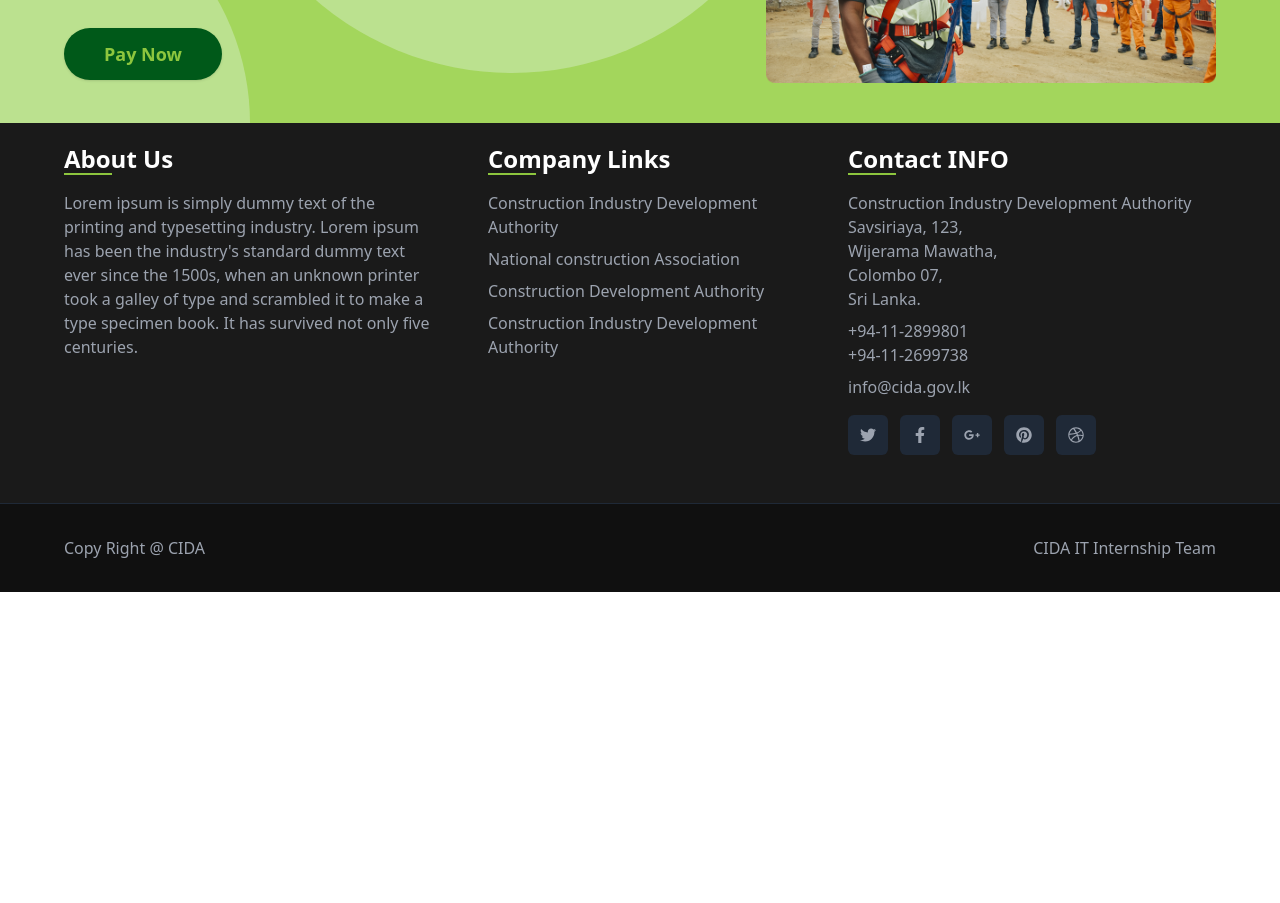
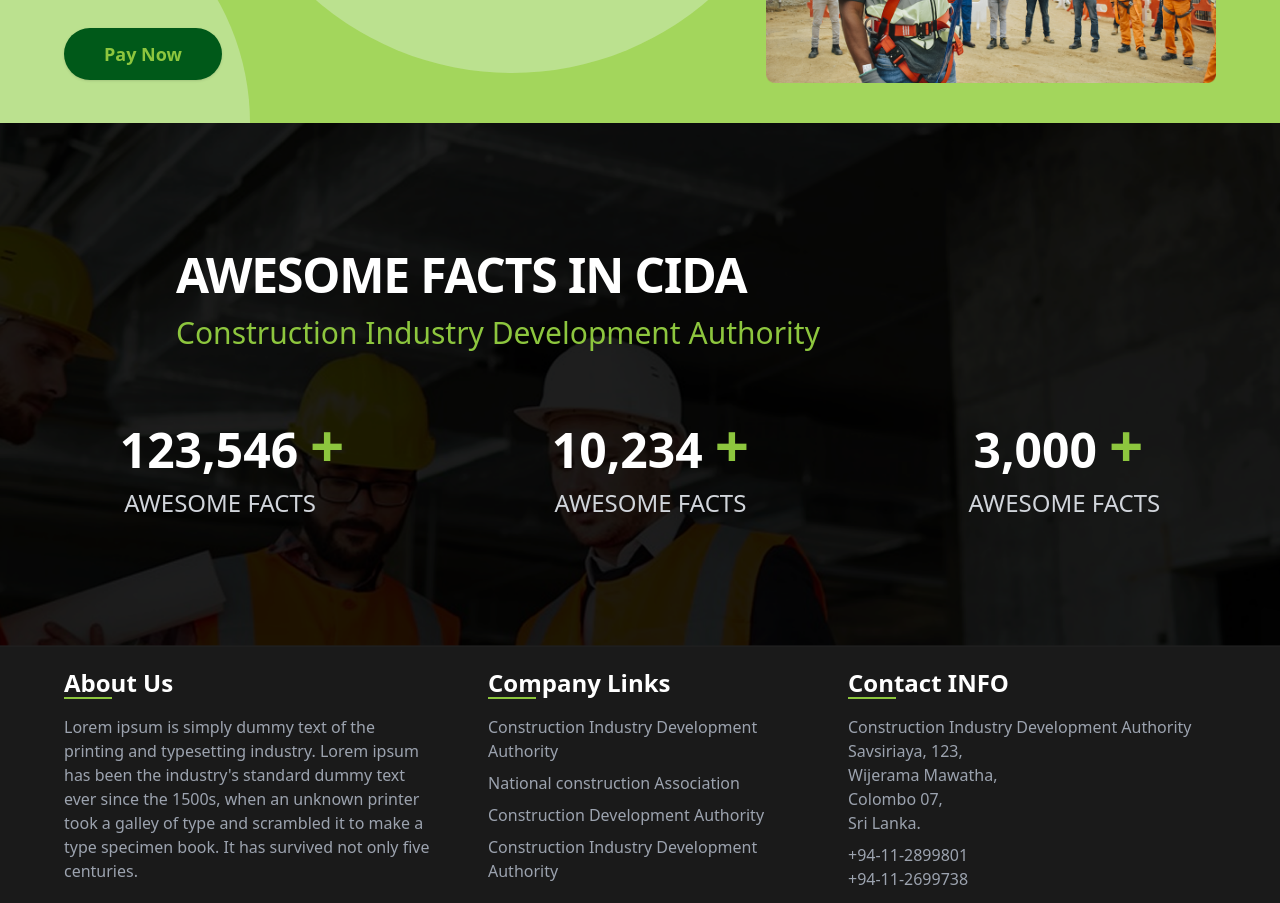
Before and after one commit to supunpramod/CIDA-New-Website, a React (Vite) app in the folder client/: page / in a window 1280 px wide. Shown: the part 4800-5703 px from the top of the page. Before the commit the page ends 5392 px from the top, so only its background shows below. Built offline with nearby package versions, Linux system fonts and the light colour scheme.

Commit message:
the cida facts section is over now

```diff
--- /dev/null
+++ b/client/src/Components/Home page/AwesomeStatsSection.jsx
@@ -0,0 +1,65 @@
+import React from 'react';
+import factsImg from '../../assets/facts.png';
+
+const AwesomeStatsSection = () => {
+  // Replace this with your actual background image URL or import the image.
+  // Example: import constructionImage from './assets/construction-bg.jpg';
+  // Then use: style={{ backgroundImage: `url(${constructionImage})` }}
+  const backgroundImage = factsImg;
+  return (
+    <section
+      className="relative bg-cover bg-center text-white py-16 md:py-24 lg:py-32 px-4"
+      style={{ backgroundImage: `url(${backgroundImage})` }}
+    >
+      {/* Dark overlay for better text readability */}
+      <div className="absolute inset-0 bg-black opacity-20 z-0"></div>
+
+      <div className="relative z-10 container mx-auto flex flex-col ">
+        {/* Main Title */}
+        <div className='ml-20 pl-20'>
+        <h1 className="text-4xl sm:text-4xl lg:text-5xl font-semibold text-left mb-4 tracking-tight">
+          AWESOME FACTS IN CIDA
+        </h1>
+
+        {/* Subtitle */}
+        <p className="text-xl sm:text-2xl lg:text-3xl text-[#8DC63E] text-left mb-16 font-popins">
+          Construction Industry Development Authority
+        </p>
+        </div>
+
+        {/* Stats Row */}
+        <div className="flex flex-col md:flex-row justify-around w-full">
+
+          {/* Stat 1 */}
+          <div className="flex flex-col items-center text-center mb-12 md:mb-0 px-4">
+            <div className="flex items-baseline">
+              <span className="text-5xl sm:text-6xl lg:text-5xl font-semibold mr-3">123,546</span>
+              <span className="text-4xl sm:text-5xl lg:text-6xl text-[#8DC63E] font-extrabold">+</span>
+            </div>
+            <p className="text-lg sm:text-xl lg:text-2xl text-gray-300 mt-3 mr-6">AWESOME FACTS</p>
+          </div>
+
+          {/* Stat 2 */}
+          <div className="flex flex-col items-center text-center mb-12 md:mb-0 px-4">
+            <div className="flex items-baseline">
+              <span className="text-5xl sm:text-6xl lg:text-5xl font-semibold mr-3">10,234</span>
+              <span className="text-4xl sm:text-5xl lg:text-6xl text-[#8DC63E] font-extrabold">+</span>
+            </div>
+            <p className="text-lg sm:text-xl lg:text-2xl text-gray-300 mt-3">AWESOME FACTS</p>
+          </div>
+
+          {/* Stat 3 */}
+          <div className="flex flex-col items-center text-center px-4">
+            <div className="flex items-baseline">
+              <span className="text-5xl sm:text-6xl lg:text-5xl font-semibold mr-3">3,000</span>
+              <span className="text-4xl sm:text-5xl lg:text-6xl text-[#8DC63E] font-extrabold">+</span>
+            </div>
+            <p className="text-lg sm:text-xl lg:text-2xl text-gray-300 mt-3 ml-3">AWESOME FACTS</p>
+          </div>
+        </div>
+      </div>
+    </section>
+  );
+};
+
+export default AwesomeStatsSection;
--- a/client/src/Components/Home page/Home.jsx
+++ b/client/src/Components/Home page/Home.jsx
@@ -6,6 +6,7 @@
 import Research from './Research.jsx';
 import FacilityBooking from './FacilityBooking.jsx';
 import OnlinePayments from './OnlinePayments.jsx';
+import  AwesomeStatsSection  from './AwesomeStatsSection.jsx';
 
 
 export default function Home() {
@@ -18,6 +19,9 @@
            <Research/>
            <FacilityBooking/>
            <OnlinePayments/>
+           <AwesomeStatsSection/>
+
+
 
 
         </div>
```
Also changed, not shown: client/src/assets/facts.png (added).
